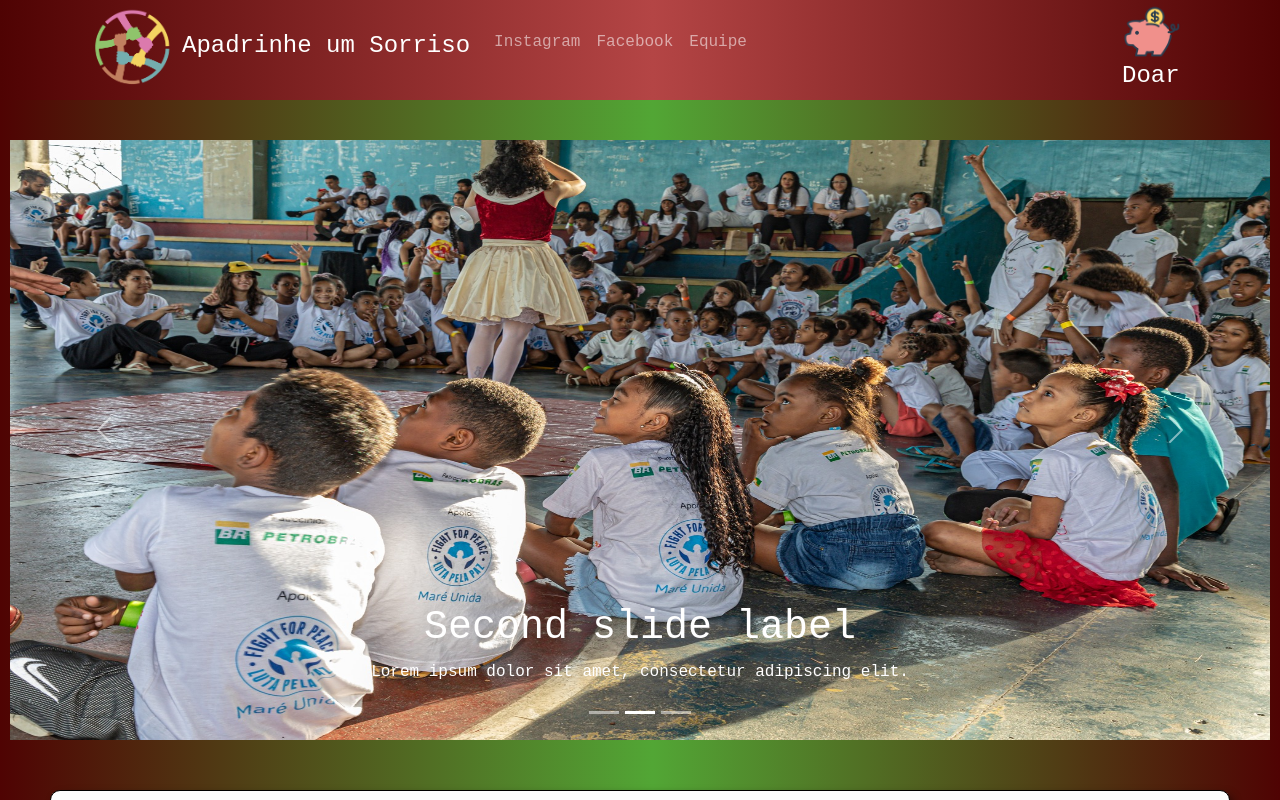
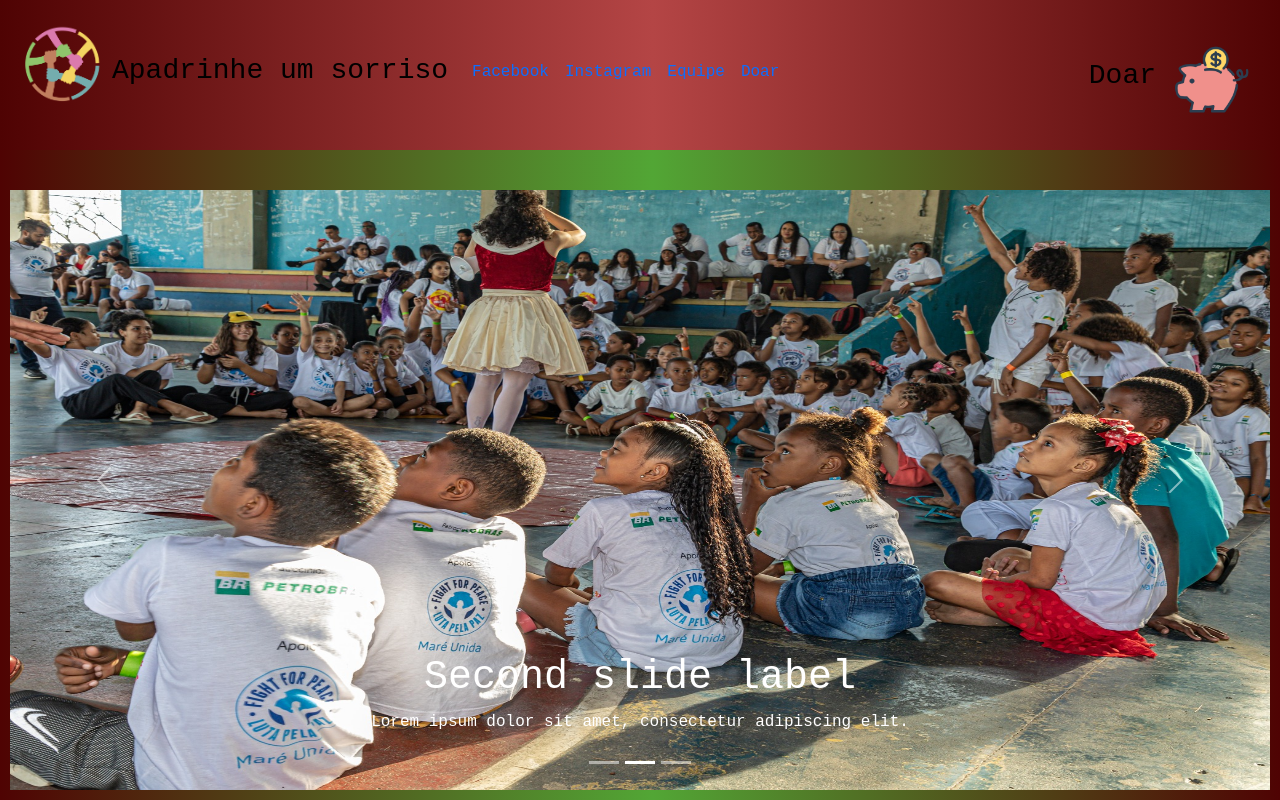
Before and after one commit to carloshtbraga/Apadrinhe, a React (Vite) app: page / in a window 1280 px wide. Shown: the top 800 px of the page. Built offline with nearby package versions, Linux system fonts and the light colour scheme.

Commit message:
Melhorias no header

```diff
--- a/src/App.jsx
+++ b/src/App.jsx
@@ -24,6 +24,7 @@ function App() {
      <Footer />
 
 
+
      </>
   )
 }
--- a/src/pieces/Header.jsx
+++ b/src/pieces/Header.jsx
@@ -1,27 +1,67 @@
-import Container from 'react-bootstrap/Container';
-import Nav from 'react-bootstrap/Nav';
-import Navbar from 'react-bootstrap/Navbar';
-import '../styles/Header.css'
-import logo2 from '../../src/images/logo2.webp'
-import coin from '../../src/images/coin.png'
+import Container from "react-bootstrap/Container";
 
-function ColorSchemesExample() {
+import Nav from "react-bootstrap/Nav";
+import Navbar from "react-bootstrap/Navbar";
+import logo2 from "../../src/images/logo2.webp";
+import "../styles/Header.css";
+import coin from "../../src/images/coin.png";
+
+function NavScrollExample() {
   return (
-    <>
-      <Navbar bg="dark" data-bs-theme="dark" className='header'>
-        <Container>
-          <img  className='logoheader'src={logo2} alt=""  width='100px' style={{marginTop: '15px'}}/>
-          <Navbar.Brand href="#home"><h4>Apadrinhe um Sorriso</h4></Navbar.Brand>
-          <Nav className="me-auto">
-            <Nav.Link href="https://www.instagram.com/apadrinheumsorrisooficial/" target='_blank'><p>Instagram</p></Nav.Link>
-            <Nav.Link target='_blank' href="https://www.facebook.com/apadrinheumsorrisoPQM/?locale=pt_BR"><p>Facebook</p></Nav.Link>
-            <Nav.Link href="#equipe"><p>Equipe</p></Nav.Link>
+    <Navbar expand="lg" className="bg-body-tertiary header">
+      <Container fluid>
+        <Navbar.Toggle aria-controls="navbarScroll" />
+        <img className="logoheader" src={logo2} alt="" width="100px" />
+        <Navbar.Brand href="#">
+          <h3>Apadrinhe um sorriso</h3>
+        </Navbar.Brand>
+        <Navbar.Collapse id="navbarScroll">
+          <Nav
+            className="me-auto my-2 my-lg-0"
+            style={{ maxHeight: "100px" }}
+            navbarScroll
+          >
+            <Nav.Link
+              className="nav"
+              target="_blank"
+              href="https://www.facebook.com/apadrinheumsorrisoPQM/?locale=pt_BR"
+            >
+              Facebook
+            </Nav.Link>
+
+            <Nav.Link
+              className="nav"
+              href="https://www.instagram.com/apadrinheumsorrisooficial/"
+              target="_blank"
+            >
+              <p>Instagram</p>
+            </Nav.Link>
+            <Nav.Link className="nav" href="#equipe">
+              <p>Equipe</p>
+            </Nav.Link>
+            <Nav.Link
+              className="nav"
+              href="https://www.vakinha.com.br/3855330"
+              target="_blank"
+            >
+              <p>Doar</p>
+            </Nav.Link>
           </Nav>
-          <Navbar.Brand href="https://www.vakinha.com.br/3855330" target='_blank'><img width='60px'src={coin} alt="" /><h4> Doar </h4></Navbar.Brand>
-        </Container>
-      </Navbar>
-    </>
+          <Navbar.Brand
+            href="https://www.vakinha.com.br/3855330"
+            target="_blank"
+          >
+            <h3 className="doar">Doar</h3>
+          </Navbar.Brand>
+          <Navbar.Brand className="doar">
+            <a href="https://www.vakinha.com.br/3855330" target="_blank" rel="noreferrer">
+              <img width="80px" src={coin} alt="" />
+            </a>
+          </Navbar.Brand>
+        </Navbar.Collapse>
+      </Container>
+    </Navbar>
   );
 }
 
-export default ColorSchemesExample;
+export default NavScrollExample;
--- a/src/styles/Header.css
+++ b/src/styles/Header.css
@@ -3,7 +3,8 @@
     background: linear-gradient(90deg, rgba(79,3,3,1) 0%, rgba(180,69,69,1) 51%, rgba(79,3,3,1) 100%);
     /* width: 98.5%;
     margin: 10px 10px; */
-    height: 100px;
+    height: 150px;
+    color: aliceblue;
 }
 
 .logoheader {
@@ -14,3 +15,30 @@
   .logoheader:hover {
     transform: rotate(360deg); /* Adiciona a rotação de 360 graus ao elemento */
   }
+
+  h3{
+    color: white;
+  }
+
+  .nav{
+    margin-top: 10px;
+    color: lightblue;
+  }
+
+  .doar{
+    margin-top: 10px;
+  }
+
+
+  @media screen and (max-width: 1000px) {
+    .logoheader {
+      width: 100px;
+      display: none;
+
+    }
+
+    .doar{
+      margin-top: 10px;
+      display: none;
+    }
+}
```
